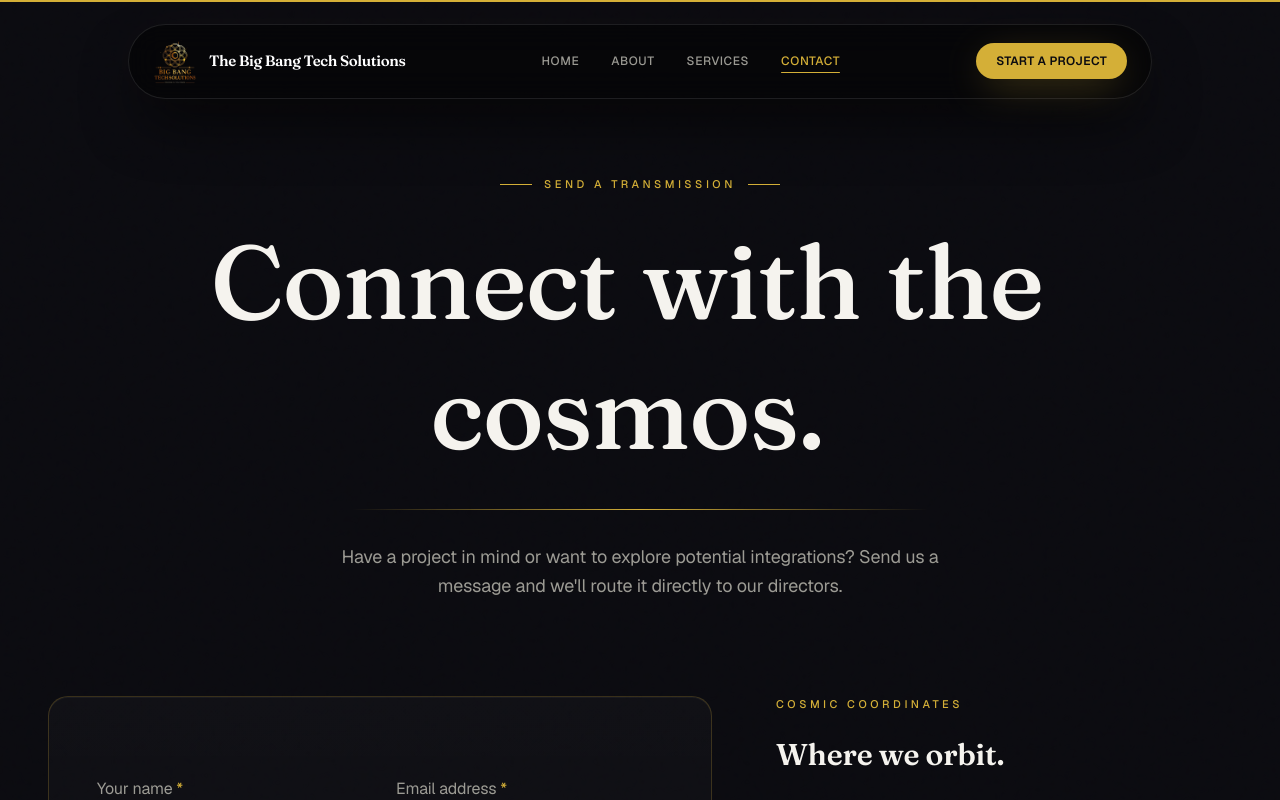
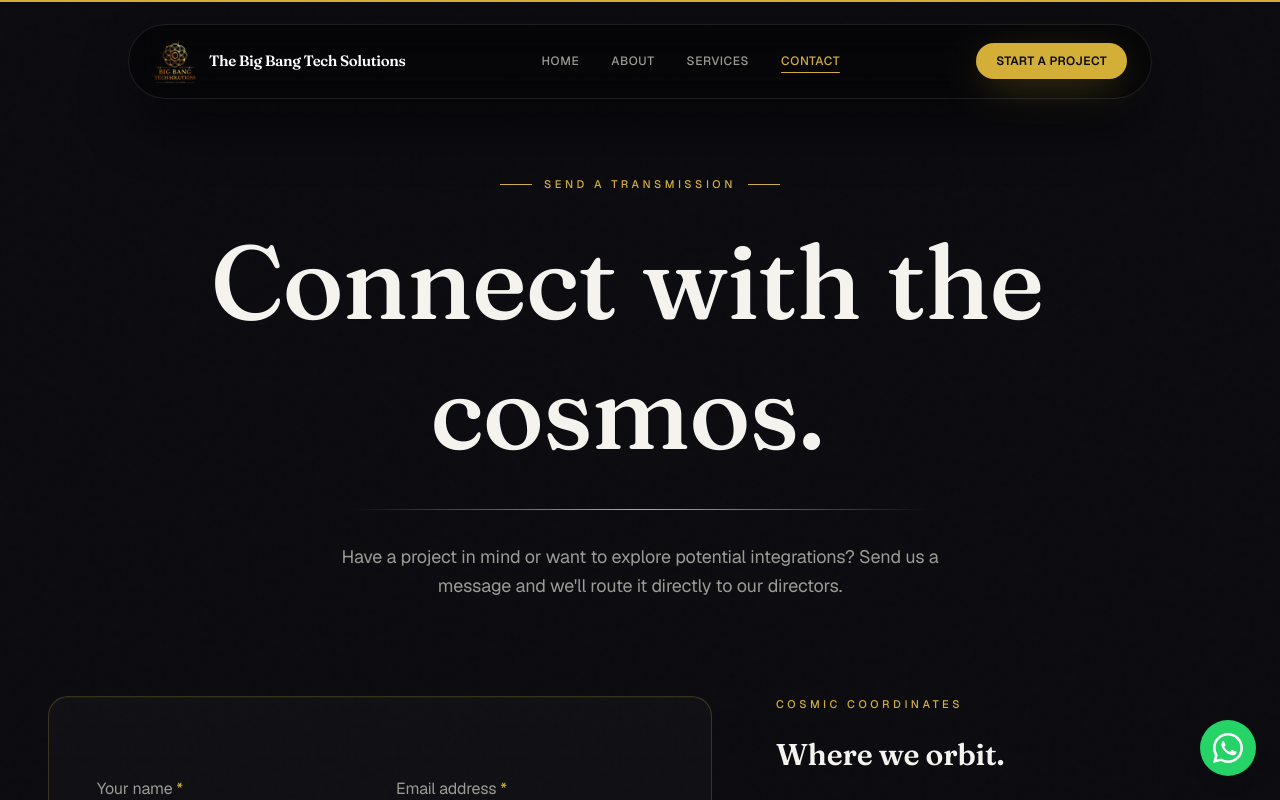
Before and after one commit to MohanPrasathSece/big-bang-launchpad, a React (Vite) app: page /contact in a window 1280 px wide. Shown: the top 800 px of the page. Built offline with nearby package versions, Linux system fonts and the light colour scheme.

Commit message:
Add WhatsApp floating button (bottom-right)

```diff
--- a/src/App.tsx
+++ b/src/App.tsx
@@ -4,6 +4,7 @@ import Landing from "./Landing";
 import ServicesPage from "./ServicesPage";
 import AboutPage from "./AboutPage";
 import ContactPage from "./ContactPage";
+import WhatsAppButton from "./components/WhatsAppButton";
 
 const queryClient = new QueryClient();
 
@@ -17,6 +18,7 @@ export default function App() {
           <Route path="/about" element={<AboutPage />} />
           <Route path="/contact" element={<ContactPage />} />
         </Routes>
+        <WhatsAppButton />
       </BrowserRouter>
     </QueryClientProvider>
   );
--- /dev/null
+++ b/src/components/WhatsAppButton.tsx
@@ -0,0 +1,34 @@
+export default function WhatsAppButton() {
+  const phone = "918668274952"; // +91 86682 74952
+  const message = encodeURIComponent("Hi, I'd like to know more about Big Bang Tech Solutions.");
+  const href = `https://wa.me/${phone}?text=${message}`;
+
+  return (
+    <a
+      href={href}
+      target="_blank"
+      rel="noopener noreferrer"
+      aria-label="Chat with us on WhatsApp"
+      className="fixed bottom-6 right-6 z-50 flex items-center justify-center w-14 h-14 rounded-full shadow-lg transition-transform hover:scale-110 active:scale-95"
+      style={{ backgroundColor: "#25D366" }}
+    >
+      {/* WhatsApp SVG icon */}
+      <svg
+        xmlns="http://www.w3.org/2000/svg"
+        viewBox="0 0 32 32"
+        width="30"
+        height="30"
+        fill="white"
+        aria-hidden="true"
+      >
+        <path d="M16 0C7.164 0 0 7.163 0 16c0 2.822.736 5.469 2.027 7.773L0 32l8.489-2.001A15.93 15.93 0 0 0 16 32c8.837 0 16-7.163 16-16S24.837 0 16 0zm0 29.25a13.21 13.21 0 0 1-6.738-1.847l-.483-.287-4.998 1.178 1.234-4.86-.314-.498A13.193 13.193 0 0 1 2.75 16C2.75 8.682 8.682 2.75 16 2.75S29.25 8.682 29.25 16 23.318 29.25 16 29.25zm7.22-9.822c-.396-.198-2.343-1.156-2.707-1.287-.363-.132-.627-.198-.891.198-.264.396-1.023 1.287-1.254 1.551-.23.264-.462.297-.858.099-.396-.198-1.672-.616-3.184-1.965-1.177-1.05-1.972-2.346-2.203-2.742-.23-.396-.025-.61.173-.807.178-.177.396-.462.594-.693.198-.231.264-.396.396-.66.132-.264.066-.495-.033-.693-.099-.198-.891-2.145-1.221-2.937-.321-.771-.648-.667-.891-.679l-.759-.013c-.264 0-.693.099-.1056.495-.363.396-1.386 1.354-1.386 3.3 0 1.947 1.419 3.828 1.617 4.092.198.264 2.793 4.263 6.766 5.979.946.408 1.683.652 2.258.835.949.302 1.813.26 2.495.158.761-.114 2.343-.957 2.673-1.882.33-.924.33-1.717.231-1.882-.099-.165-.363-.264-.759-.462z" />
+      </svg>
+
+      {/* Pulse ring */}
+      <span
+        className="absolute inline-flex w-full h-full rounded-full opacity-50 animate-ping"
+        style={{ backgroundColor: "#25D366" }}
+      />
+    </a>
+  );
+}
```
